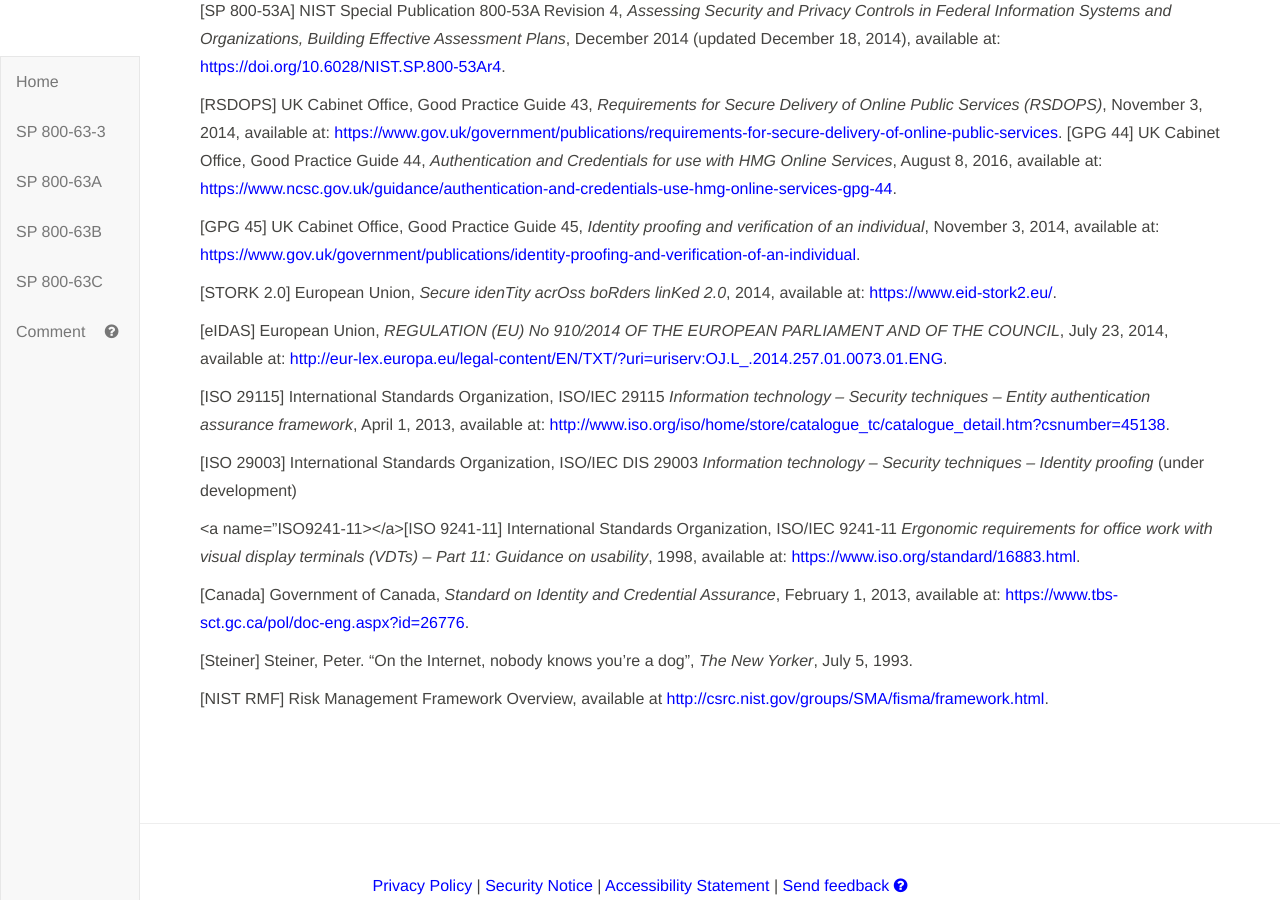
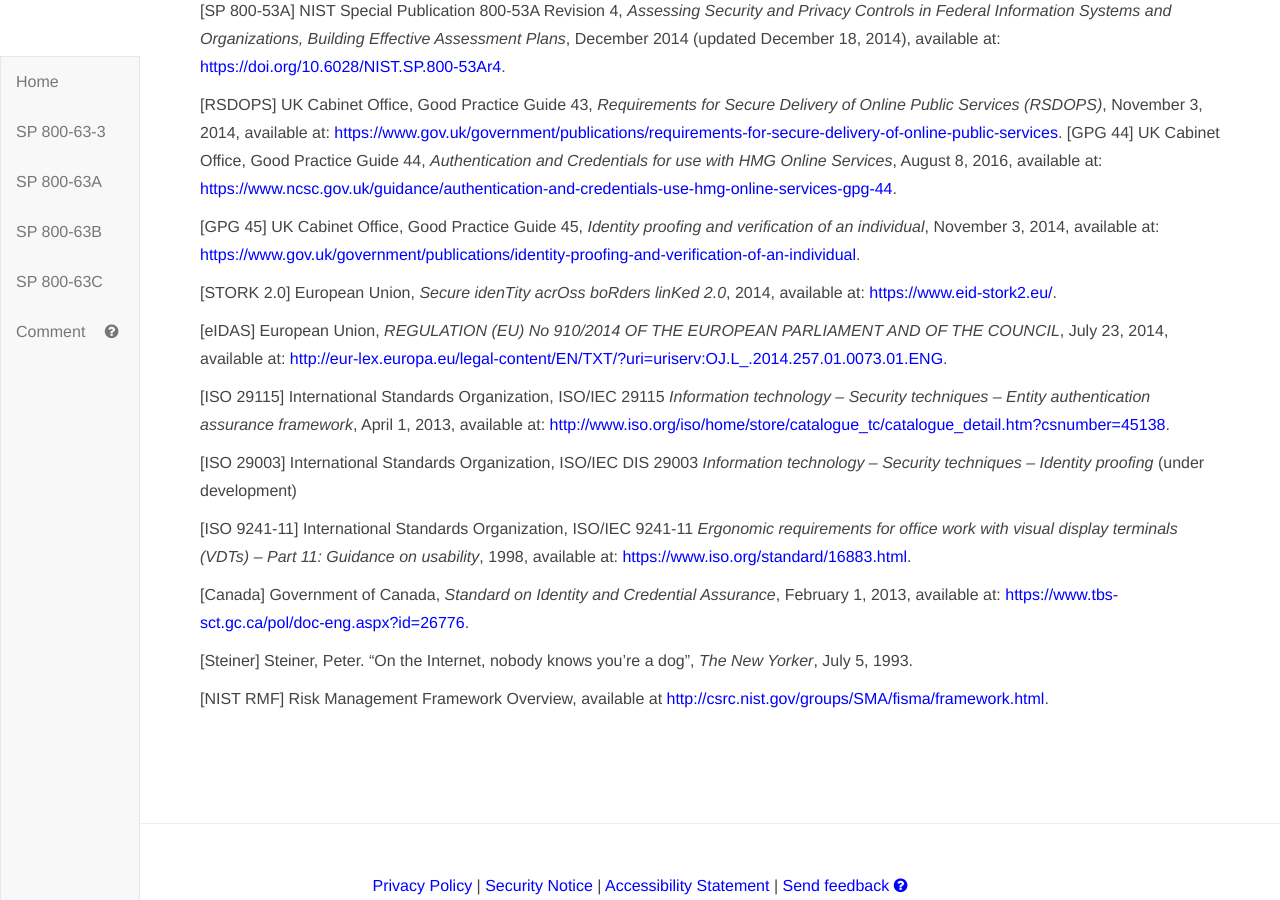
Before and after one commit to usnistgov/800-63-3, a Jekyll site: the page built from sp800-63-3/sec8_references.md, in a window 1280 px wide and 900 px high, scrolled down 792 px. Built offline with Jekyll 4.4.1, drawn with Linux system fonts in a browser that asks for light colours; our own code applies the rules of GitHub Pages for plain Markdown files; some of the changed lines change nothing that is shown.

Commit message:
Create sec8_references.md

```diff
--- a/sp800-63-3/sec8_references.md
+++ b/sp800-63-3/sec8_references.md
@@ -42,7 +42,7 @@
 
 <a name="ISO29003"></a>[ISO 29003] International Standards Organization, ISO/IEC DIS 29003 *Information technology -- Security techniques -- Identity proofing* (under development)
 
-<a name="ISO9241-11></a>[ISO 9241-11] International Standards Organization, ISO/IEC 9241-11 *Ergonomic requirements for office work with visual display terminals (VDTs) -- Part 11: Guidance on usability*, 1998, available at: <https://www.iso.org/standard/16883.html>.
+[ISO 9241-11] International Standards Organization, ISO/IEC 9241-11 *Ergonomic requirements for office work with visual display terminals (VDTs) -- Part 11: Guidance on usability*, 1998, available at: <https://www.iso.org/standard/16883.html>.
 
 <a name="Canada"></a>[Canada] Government of Canada, *Standard on Identity and Credential Assurance*, February 1, 2013, available at: <https://www.tbs-sct.gc.ca/pol/doc-eng.aspx?id=26776>.
 
```
